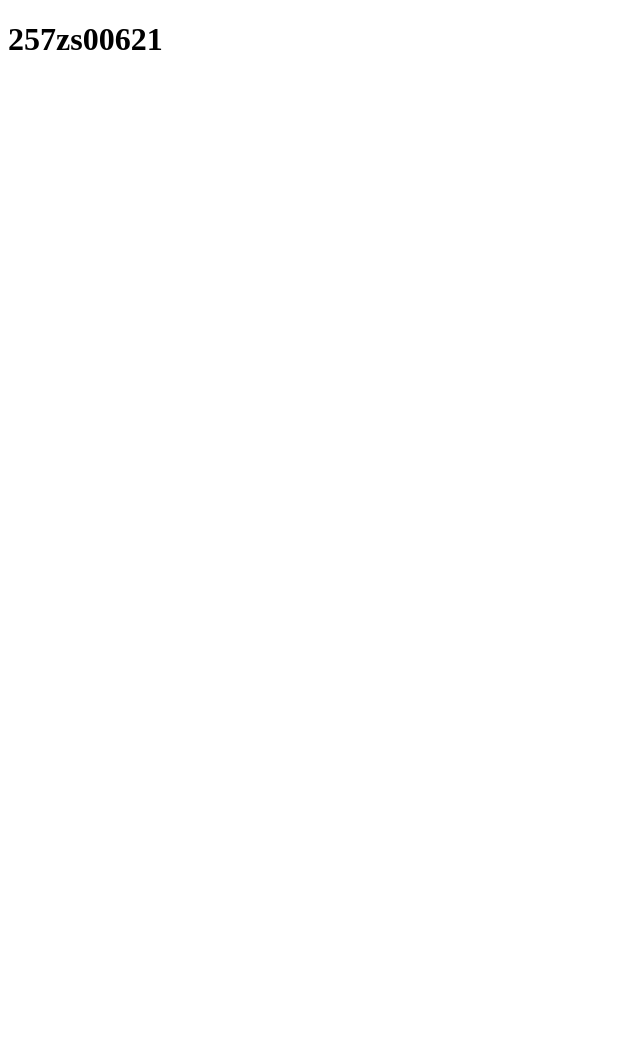
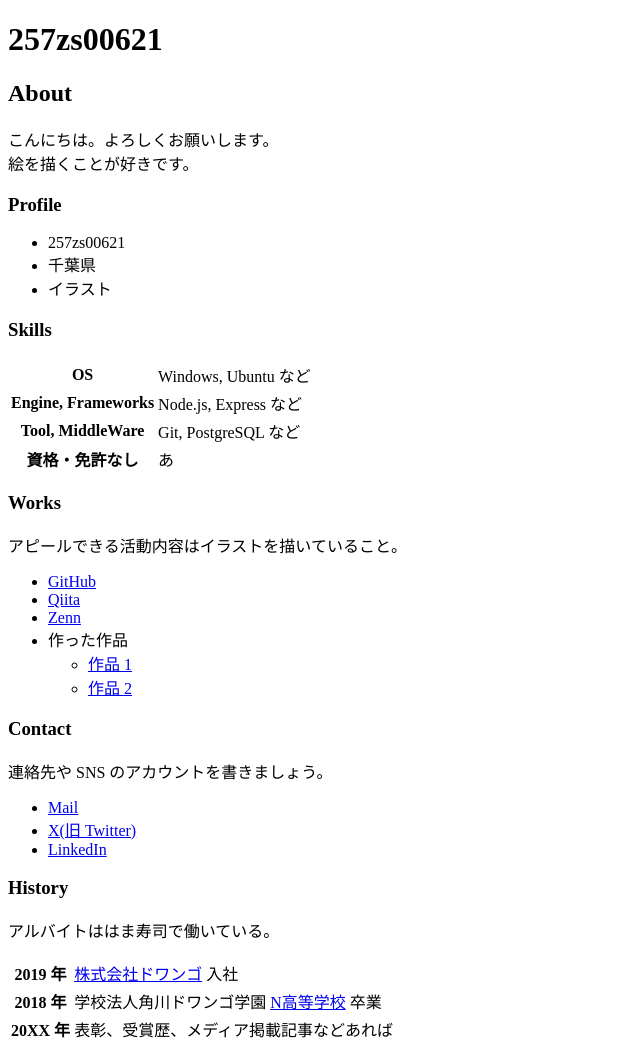
Before and after one commit to 257zs00621-prog/257zs00621.github.io, a plain HTML site: page index.html in a window 1280 px wide. Shown: the whole page, without its empty margins (0-640 px from the left). Before the commit the page ends 800 px from the top, so only its background shows below. Drawn offline with Linux system fonts and the light colour scheme.

Commit message:
情報を追加

```diff
--- a/index.html
+++ b/index.html
@@ -7,5 +7,78 @@
   </head>
   <body>
     <h1>257zs00621</h1>
+
+    <h2>About</h2>
+    <p>
+    こんにちは。よろしくお願いします。<br>
+      絵を描くことが好きです。
+    </p>
+
+    <h3>Profile</h3>
+    <ul>
+      <li>257zs00621</li>
+      <li>千葉県</li>
+      <li>イラスト</li>
+    </ul>
+
+    <h3>Skills</h3>
+    <table>
+      <tr>
+        <th>OS</th>
+        <td>Windows, Ubuntu など</td>
+      </tr>
+      <tr>
+        <th>Engine, Frameworks</th>
+        <td>Node.js, Express など</td>
+      </tr>
+      <tr>
+        <th>Tool, MiddleWare</th>
+        <td>Git, PostgreSQL など</td>
+      </tr>
+      <tr>
+        <th>資格・免許なし</th>
+        <td>あ</td>
+      </tr>
+    </table>
+
+    <h3>Works</h3>
+    <p>アピールできる活動内容はイラストを描いていること。</p>
+    <ul>
+      <li><a href="https://github.com/">GitHub</a></li>
+      <li><a href="https://qiita.com/">Qiita</a></li>
+      <li><a href="https://zenn.dev/">Zenn</a></li>
+      <li>
+        作った作品
+        <ul>
+          <li><a href="https://example.com/">作品 1</a></li>
+          <li><a href="https://example.com/">作品 2</a></li>
+        </ul>
+      </li>
+    </ul>
+
+    <h3>Contact</h3>
+    <p>連絡先や SNS のアカウントを書きましょう。</p>
+    <ul>
+      <li><a href="mailto:name@example.com">Mail</a></li>
+      <li><a href="https://twitter.com/n_yobikou">X(旧 Twitter)</a></li>
+      <li><a href="https://www.linkedin.com/">LinkedIn</a></li>
+    </ul>
+
+    <h3>History</h3>
+    <p>アルバイトははま寿司で働いている。</p>
+    <table>
+      <tr>
+        <th>2019 年</th>
+        <td><a href="https://dwango.co.jp/">株式会社ドワンゴ</a> 入社</td>
+      </tr>
+      <tr>
+        <th>2018 年</th>
+        <td>学校法人角川ドワンゴ学園 <a href="https://nnn.ed.jp/">N高等学校</a> 卒業</td>
+      </tr>
+      <tr>
+        <th>20XX 年</th>
+        <td>表彰、受賞歴、メディア掲載記事などあれば</td>
+      </tr>
+    </table>
   </body>
 </html>
```
